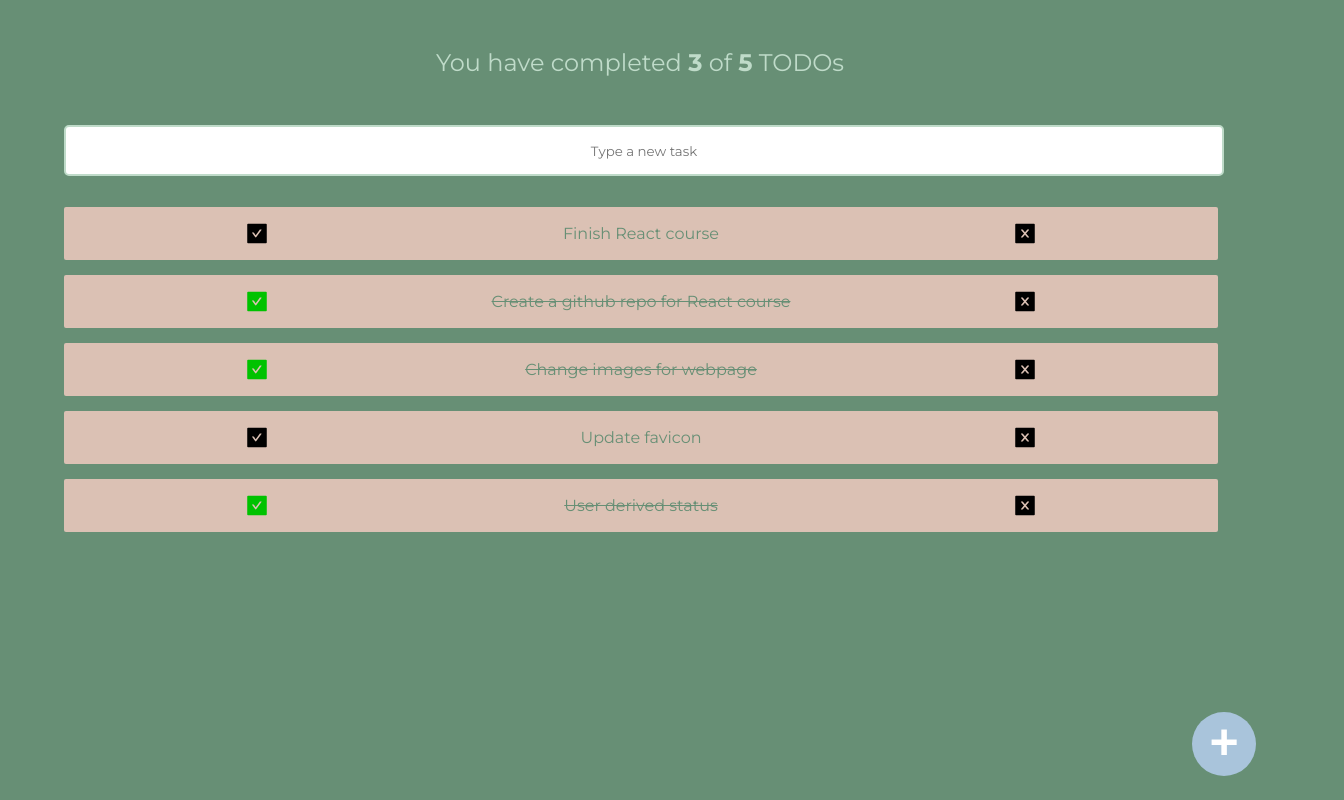
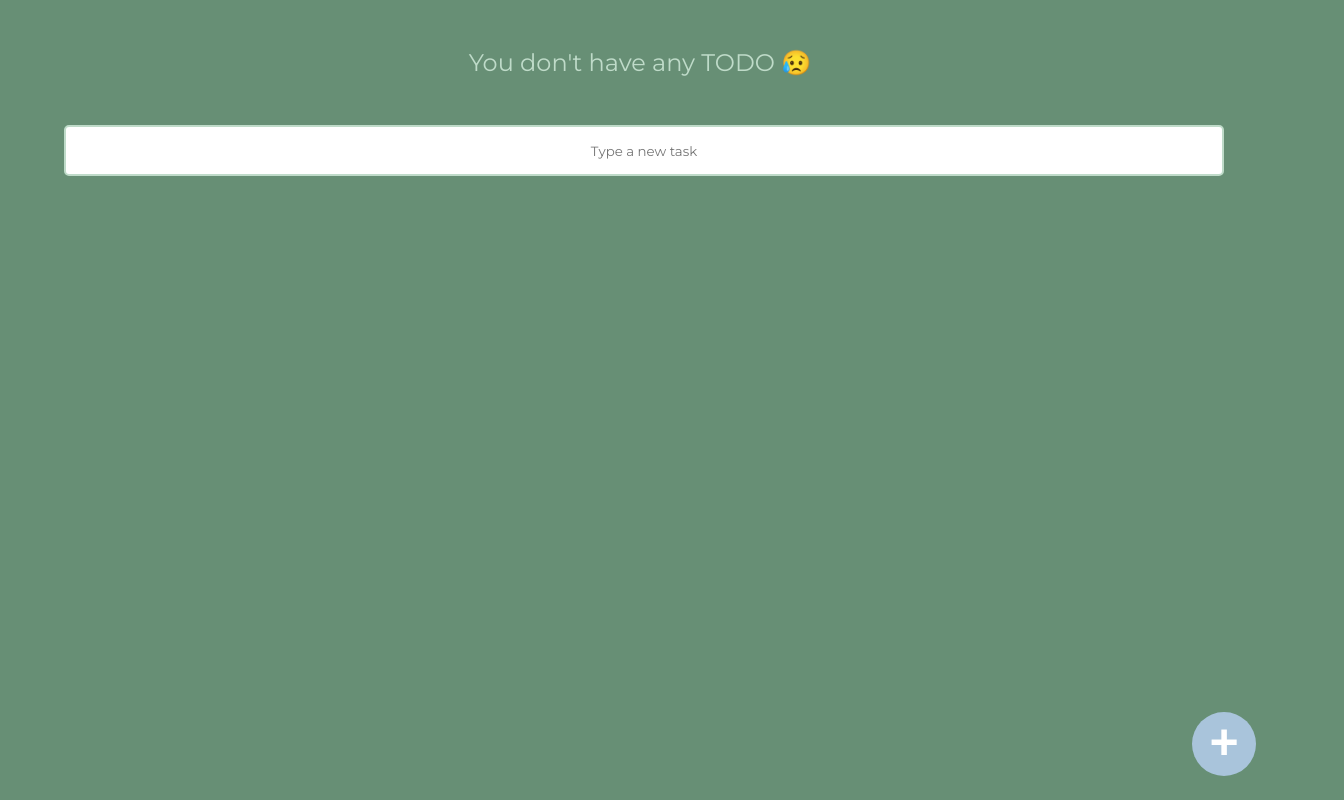
Before and after one commit to nestorrecinosUCA/react-intro, a React (Create React App) app: page / in a window 1280 px wide. Shown: the whole page, 1344 px wide, since content can reach past the window. Built offline with nearby package versions, Linux system fonts and the light colour scheme.

Commit message:
:sparkles: Implement local storage for persistence

```diff
--- a/src/App.js
+++ b/src/App.js
@@ -4,28 +4,42 @@ import {
 } from './todos';
 import './App.css';
 
-const defaultTodos = [
+/* const defaultTodos = [
   { text: 'Finish React course', completed: false },
   { text: 'Create a github repo for React course', completed: true },
   { text: 'Change images for webpage', completed: true },
   { text: 'Update favicon', completed: false },
   { text: 'User derived status', completed: true },
 ];
+localStorage.setItem('TODOS_V1', defaultTodos);
+localStorage.removeItem('TODOS_V1');
+*/
 
 function App() {
-  const [todos, setTodos] = React.useState(defaultTodos);
+  const localStorageItems = localStorage.getItem('TODOS_V1');
+  if (!localStorageItems) {
+    localStorage.setItem('TODOS_V1', JSON.stringify([]));
+  }
+  const parsedTodos = localStorageItems ? JSON.parse(localStorageItems) : [];
+  const [todos, setTodos] = React.useState(parsedTodos);
   const [searchValue, setSearchValue] = React.useState('');
+
+  const saveTodos = (newTodos) => {
+    setTodos(newTodos);
+    localStorage.setItem('TODOS_V1', JSON.stringify(newTodos));
+  };
+
   const completeTodo = (text) => {
     const newTodos = [...todos];
     const todoIndex = newTodos.findIndex((todo) => todo.text === text);
     newTodos[todoIndex].completed = !newTodos[todoIndex].completed;
-    setTodos(newTodos);
+    saveTodos(newTodos);
   };
   const deleteTodo = (text) => {
     const newTodos = [...todos];
     const todoIndex = newTodos.findIndex((todo) => todo.text === text);
     newTodos.splice(todoIndex, 1);
-    setTodos(newTodos);
+    saveTodos(newTodos);
   };
   const completedTodos = todos.filter((todo) => !!todo.completed).length;
   const totalTodos = todos.length;
@@ -34,6 +48,7 @@ function App() {
     const searchText = searchValue.toLowerCase();
     return text.includes(searchText);
   });
+
   return (
     <div className="App">
       <TodoCounter completed={completedTodos} total={totalTodos} />
```
